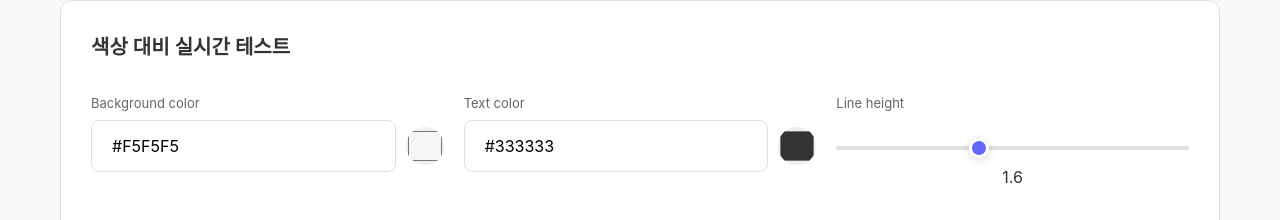
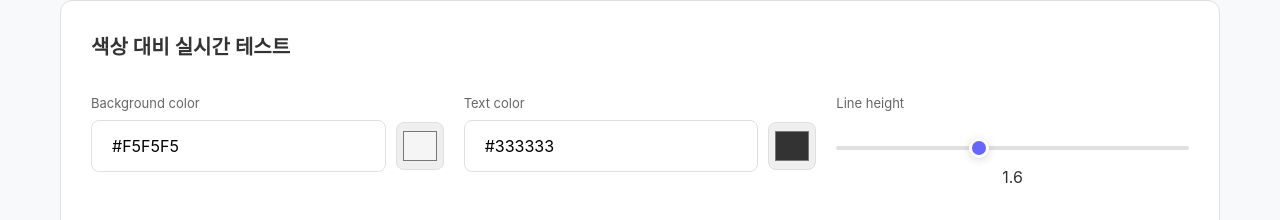
Before and after one commit to fffx2/typo-universe-20250915-1, a website: page lab.html in a window 1280 px wide. Shown: the part 132-352 px from the top of the page. Drawn offline with Linux system fonts and the light colour scheme; a web font is replaced by a local one.

Commit message:
Update styles.css

```diff
--- a/styles.css
+++ b/styles.css
@@ -483,12 +483,12 @@ body {
 }
 
 .color-picker {
-    width: 38px;
-    height: 38px;
-    border-radius: 50%;
-    border: none;
+    width: 48px;
+    height: 48px;
+    border: 1px solid #e0e0e0;
+    border-radius: 8px;
     cursor: pointer;
-    padding: 0;
+    padding: 4px;
 }
 
 .slider-container.lab-slider {
```
